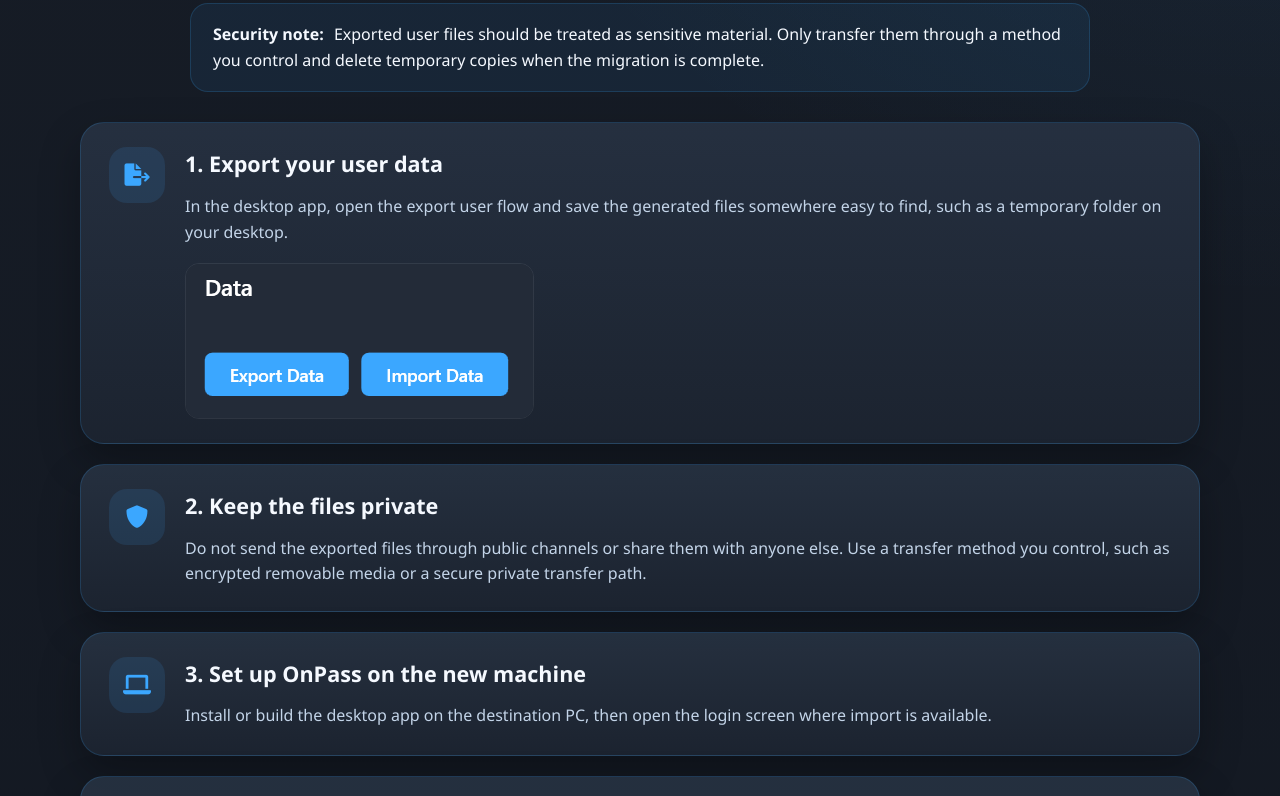
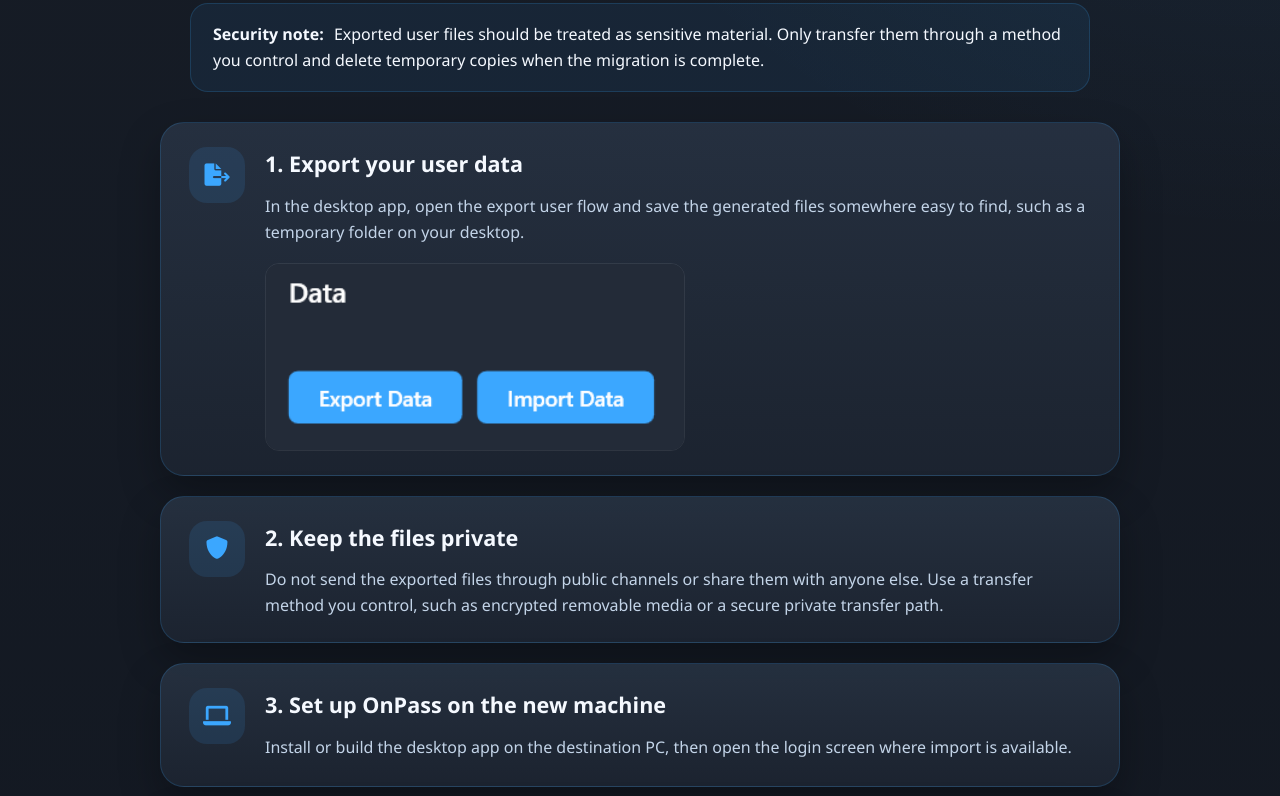
Before and after one commit to AL-KHATAB/OnPass-website, a website built with Vite: page export_user_tutorial.html in a window 1280 px wide. Shown: the part 618-1414 px from the top of the page. Built offline with nearby package versions, Linux system fonts and the light colour scheme.

Commit message:
Restore tutorial step card styling

```diff
--- a/css/styles.css
+++ b/css/styles.css
@@ -253,8 +253,7 @@
 .download-card,
 .support-card,
 .policy-card,
-.about-content,
-.step {
+.about-content {
     background: linear-gradient(180deg, rgba(38, 49, 65, 0.95), rgba(28, 36, 49, 0.95));
     border: 1px solid var(--border-color);
     border-radius: 24px;
@@ -328,6 +327,8 @@
 .steps-container {
     display: grid;
     gap: 20px;
+    max-width: 960px;
+    margin: 0 auto;
 }
 
 .step {
@@ -335,7 +336,18 @@
     grid-template-columns: auto 1fr;
     align-items: start;
     gap: 20px;
+    background: linear-gradient(180deg, rgba(38, 49, 65, 0.95), rgba(28, 36, 49, 0.95));
+    border: 1px solid var(--border-color);
+    border-radius: 24px;
+    box-shadow: var(--shadow);
     padding: 24px 28px;
+}
+
+.step img {
+    width: 100%;
+    max-width: 420px;
+    border-radius: 14px;
+    border: 1px solid rgba(255, 255, 255, 0.08);
 }
 
 .cta-center {
```
